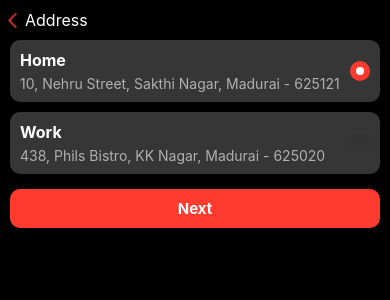
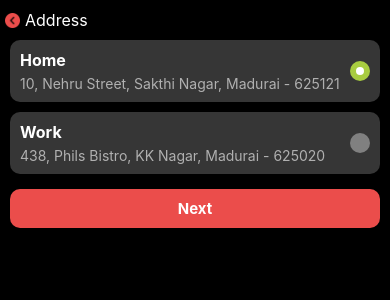
Before and after one commit to SureshKumar-Foodhub/watchApplication, a React Native app: screen /AddressSelectionScreen in a window 390 px wide. Shown: the top 300 px of the page. Built offline with nearby package versions, Linux system fonts and the light colour scheme.

Commit message:
ui changes

```diff
--- a/app/screens/AddressSelectionScreen.js
+++ b/app/screens/AddressSelectionScreen.js
@@ -9,6 +9,7 @@ import {
   Image,
 } from "react-native";
 import Images from "../utils/Images";
+import { COLORS } from "../utils/Constant";
 
 const AddressSelectionScreen = (props) => {
   const itemDetails = props.route?.params?.itemDetails;
@@ -51,8 +52,8 @@ const AddressSelectionScreen = (props) => {
         onPress={handleBackPress}
       >
         <Image
-          style={{ height: 15, width: 15, tintColor: "#FF3B30" }}
-          source={Images.BackIcon}
+          style={{ height: 15, width: 15, tintColor: COLORS.themeColor }}
+          source={Images.Previous}
         />
         <Text style={styles.header}>Address</Text>
       </TouchableOpacity>
@@ -60,6 +61,7 @@ const AddressSelectionScreen = (props) => {
       <ScrollView>
         {addresses.map(({ label, address }) => (
           <TouchableOpacity
+            activeOpacity={1}
             key={label}
             style={styles.addressContainer}
             onPress={() => selectAddress(label)}
@@ -73,7 +75,7 @@ const AddressSelectionScreen = (props) => {
                 styles.circle,
                 {
                   backgroundColor:
-                    selectedAddress === label ? "#FF3B30" : "#333",
+                    selectedAddress === label ? COLORS.greenColor : "grey",
                   alignItems: "center",
                   justifyContent: "center",
                 },
@@ -148,7 +150,7 @@ const styles = StyleSheet.create({
     backgroundColor: "#333",
   },
   nextButton: {
-    backgroundColor: "#FF3B30",
+    backgroundColor: COLORS.themeColor,
     borderRadius: 10,
     padding: 10,
     margin: 10,
--- a/app/screens/CategoriesList.js
+++ b/app/screens/CategoriesList.js
@@ -3,11 +3,6 @@ import { Image, ScrollView, Text, TouchableOpacity, View } from "react-native";
 import Images from "../utils/Images";
 
 const CategoriesList = (props) => {
-  const itemDetails = props.route?.params?.itemDetails;
-
-  // const handleItemNavigation = (productItem) => {
-  //   props.navigation.navigate("ItemList", { productItem: productItem });
-  // };
 
   const handleBackPress = () => {
     props.navigation.goBack();
@@ -28,7 +23,7 @@ const CategoriesList = (props) => {
         }}
         onPress={handleBackPress}
       >
-        <Image style={{ height: 20, width: 20 }} source={Images.BackIcon} />
+        <Image style={{ height: 20, width: 20 }} source={Images.Previous} />
         <Text
           style={{
             color: "#000000",
--- a/app/screens/Dashboard.js
+++ b/app/screens/Dashboard.js
@@ -9,6 +9,7 @@ import {
   TouchableOpacity,
 } from "react-native";
 import Images from "../utils/Images";
+import { COLORS } from "../utils/Constant";
 
 const DATA = [
   {
@@ -22,7 +23,7 @@ const DATA = [
     id: "2",
     title: "Past Order",
     image: Images.Sandwich,
-    backgroundColor: "#eb4d4b",
+    backgroundColor: COLORS.themeColor,
     price: 50,
   },
   {
--- a/app/screens/ItemList.js
+++ b/app/screens/ItemList.js
@@ -34,7 +34,7 @@ const ItemList = props => {
           marginStart: 5,
         }}
         onPress={handleBackPress}>
-        <Image style={{height: 20, width: 20}} source={Images.BackIcon} />
+        <Image style={{height: 20, width: 20}} source={Images.Previous} />
         <Text
           style={{
             color: '#000000',
--- a/app/screens/OrderScreen.js
+++ b/app/screens/OrderScreen.js
@@ -9,6 +9,7 @@ import {
   ScrollView,
 } from "react-native";
 import Images from "../utils/Images";
+import { COLORS } from "../utils/Constant";
 
 const OrderScreen = (props) => {
   const itemDetails = props.route?.params?.itemDetails;
@@ -38,8 +39,8 @@ const OrderScreen = (props) => {
         onPress={handleBackPress}
       >
         <Image
-          style={{ height: 15, width: 15, tintColor: "#FF3B30" }}
-          source={Images.BackIcon}
+          style={{ height: 15, width: 15, tintColor: COLORS.themeColor }}
+          source={Images.Previous}
         />
         <Text style={styles.header}>For you</Text>
       </TouchableOpacity>
@@ -106,7 +107,7 @@ const styles = StyleSheet.create({
     alignItems: "center",
   },
   button: {
-    backgroundColor: "#FF3B30",
+    backgroundColor: COLORS.themeColor,
     borderRadius: 30,
     marginHorizontal: 10,
     paddingHorizontal: 6,
@@ -127,7 +128,7 @@ const styles = StyleSheet.create({
     textAlign: "center",
   },
   orderButton: {
-    backgroundColor: "#FF3B30",
+    backgroundColor:  COLORS.themeColor,
     borderRadius: 10,
     padding: 10,
     width: width * 0.8,
--- a/app/screens/PaymentScreen.js
+++ b/app/screens/PaymentScreen.js
@@ -9,6 +9,7 @@ import {
 } from "react-native";
 import Images from "../utils/Images";
 import LinearGradient from "react-native-linear-gradient";
+import { COLORS } from "../utils/Constant";
 
 let successInterval = null;
 
@@ -47,8 +48,8 @@ const PaymentScreen = (props) => {
             onPress={handleBackPress}
           >
             <Image
-              style={{ height: 15, width: 15, tintColor: "#FF3B30" }}
-              source={Images.BackIcon}
+              style={{ height: 15, width: 15, tintColor: COLORS.themeColor }}
+              source={Images.Previous}
             />
             <Text style={styles.headerText}>Pay Using</Text>
           </TouchableOpacity>
@@ -65,7 +66,7 @@ const PaymentScreen = (props) => {
           >
             <Image
               source={Images.Foodhub_Logo}
-              style={{ width: 90, height: 16 }}
+              style={{ width: 90, height: 16, tintColor: COLORS.themeColor }}
             />
             <Text style={styles.creditsAvailable}>Credits available</Text>
             <Text style={styles.creditAmount}>$ 1550</Text>
@@ -73,7 +74,16 @@ const PaymentScreen = (props) => {
           <View style={{ marginTop: 20 }}>
             <Text style={styles.useCreditsText}>Use Credits</Text>
             <TouchableOpacity onPress={handlePayPress} style={styles.payButton}>
-              <Text style={styles.payText}>Pay $ {itemDetails?.total}</Text>
+              <Text style={styles.payText}>Pay ${itemDetails?.total}</Text>
+              <Image
+                style={{
+                  height: 12,
+                  width: 12,
+                  tintColor: "#ffffff",
+                  transform: [{ rotate: "180deg" }],
+                }}
+                source={Images.BackIcon}
+              />
             </TouchableOpacity>
           </View>
         </View>
@@ -140,13 +150,15 @@ const styles = StyleSheet.create({
   },
   useCreditsText: {
     textAlign: "center",
-    color: "#fff",
+    color: "#ffffff",
     fontSize: 14,
   },
   payButton: {
-    backgroundColor: "#f00",
-    justifyContent:'center',
-    paddingVertical: 8,
+    flexDirection: "row",
+    alignItems: "center",
+    justifyContent: "space-between",
+    backgroundColor: COLORS.themeColor,
+    paddingVertical: 10,
     marginHorizontal: 20,
     borderRadius: 20,
     paddingHorizontal: 10,
@@ -154,7 +166,7 @@ const styles = StyleSheet.create({
   },
   payText: {
     color: "#fff",
-    fontSize: 16,
+    fontSize: 14,
     fontWeight: "600",
   },
   processingContainer: {
--- a/app/screens/StatusScreen.js
+++ b/app/screens/StatusScreen.js
@@ -42,7 +42,7 @@ const StatusScreen = props => {
       <TouchableOpacity onPress={handleBackPress} style={styles.header}>
         <Image
           style={{height: 15, width: 15, tintColor: 'white'}}
-          source={Images.BackIcon}
+          source={Images.Previous}
         />
         <Text style={styles.appTitle}>FOODHUB</Text>
       </TouchableOpacity>
--- a/app/utils/Constant.js
+++ b/app/utils/Constant.js
@@ -1 +1,6 @@
-export const hostURL = 'http://192.168.29.203:3333/api/';
+export const hostURL = "http://192.168.29.203:3333/api/";
+
+export const COLORS = {
+  themeColor: "#eb4d4b",
+  greenColor: "#a8cc40",
+};
```
